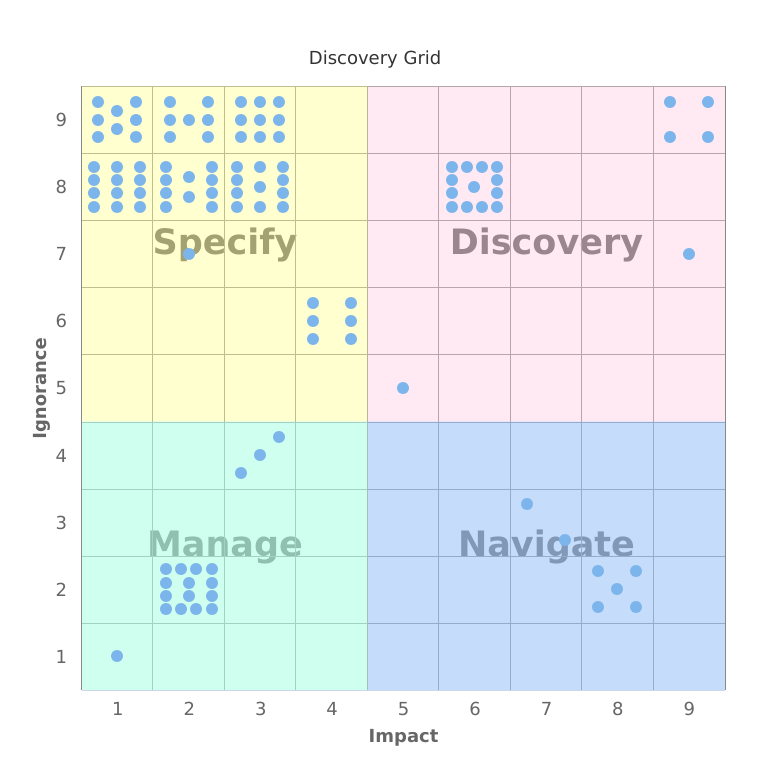
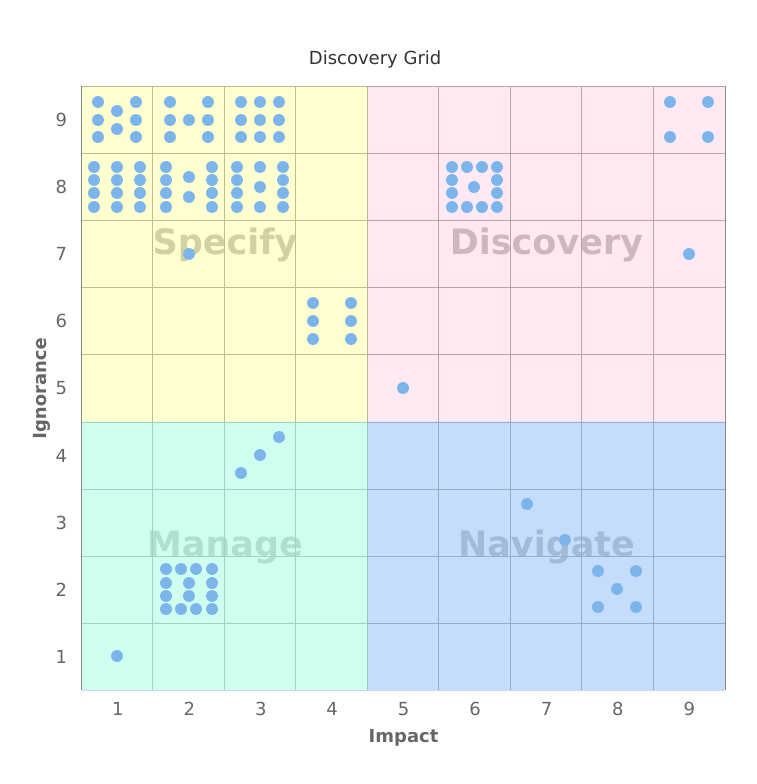
Before and after one commit to dwachenschwanz/discovery-grid, a plain HTML site: page index.html in a window 1280 px wide. Shown: the whole page, without its empty margins (265-1022 px from the left). Drawn offline with nearby package versions, Linux system fonts and the light colour scheme.

Commit message:
Lightened quadrante labels

```diff
--- a/index.html
+++ b/index.html
@@ -677,7 +677,7 @@
                   const label = chart.renderer
                     .text(q.name, 0, 0) // initial dummy pos
                     .css({
-                      color: "#555",
+                      color: "#aaa",
                       fontSize: "35px",
                       fontWeight: "bold",
                       textAlign: "center",
```
